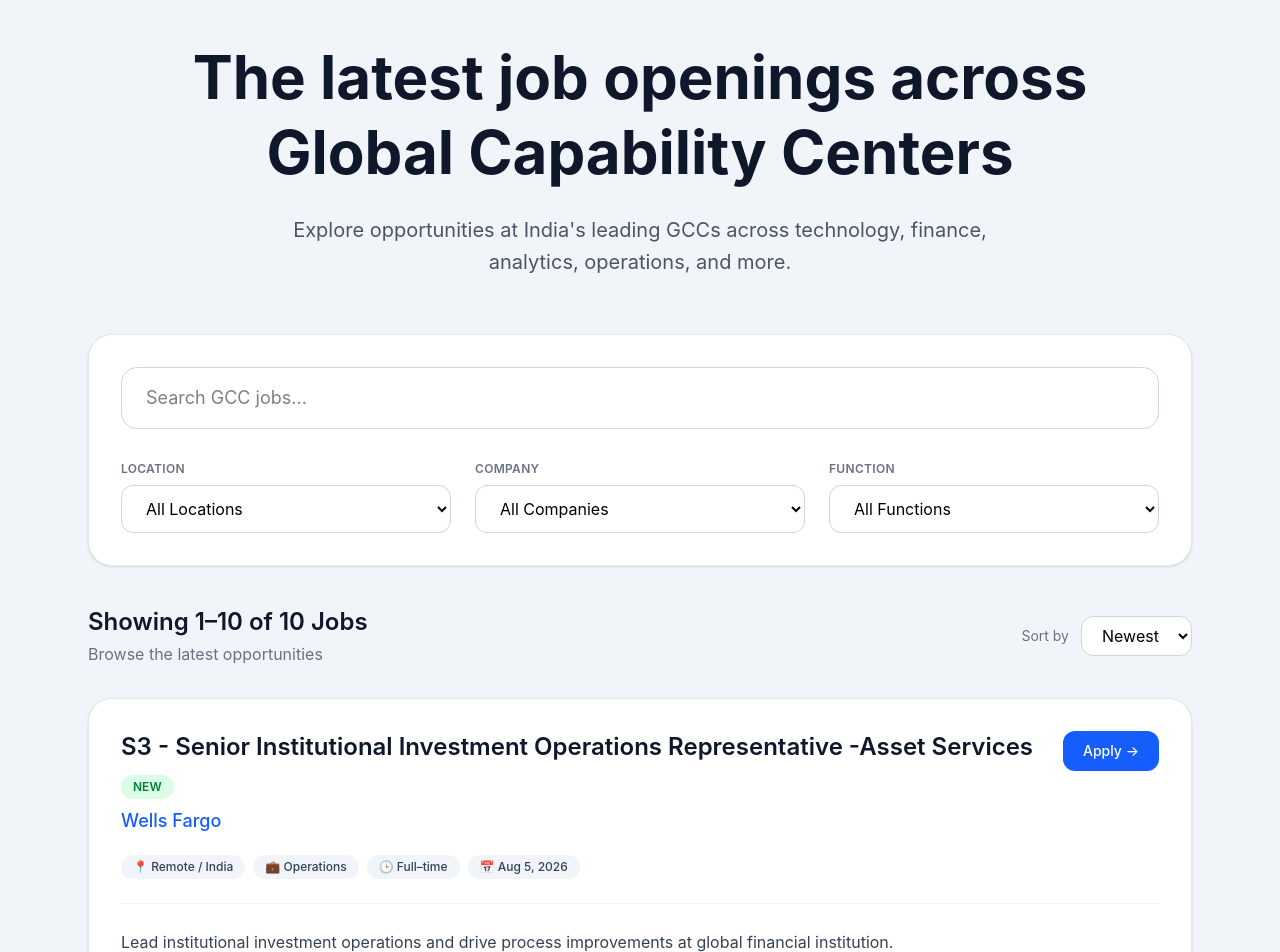
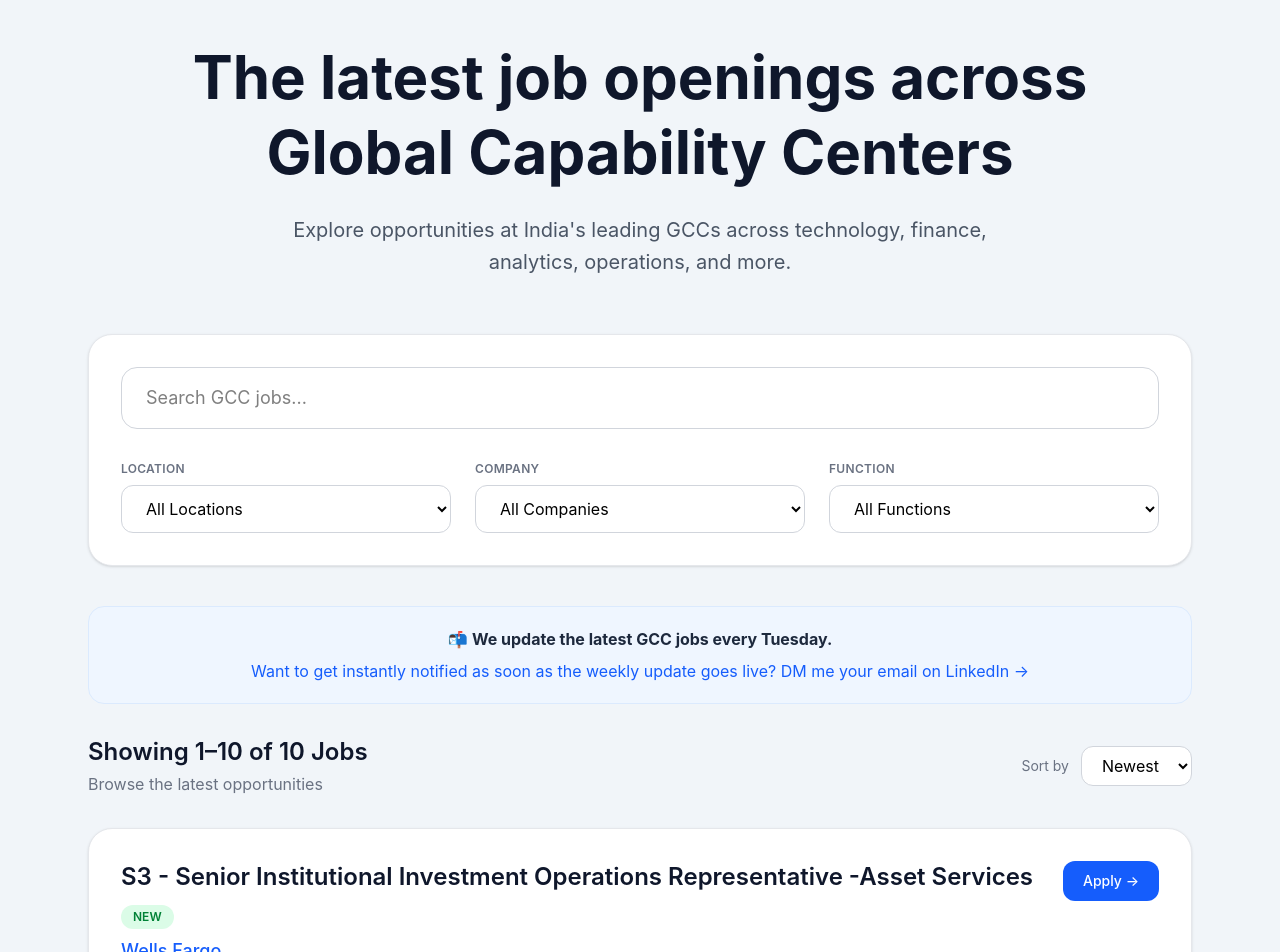
Before and after one commit to Rishigcc/gcc-job-board, a React (Vite) app: page / in a window 1280 px wide. Shown: the top 952 px of the page. Built offline with nearby package versions, Linux system fonts and the light colour scheme.

Commit message:
Add LinkedIn notification banner

```diff
--- a/src/App.jsx
+++ b/src/App.jsx
@@ -173,7 +173,22 @@ function App() {
           setJobFunction={setJobFunction}
           functions={functions}
         />
+<div className="mb-8 rounded-2xl border border-blue-100 bg-blue-50 px-6 py-5 text-center">
 
+  <p className="text-slate-800 font-medium">
+    📬 <strong>We update the latest GCC jobs every Tuesday.</strong>
+  </p>
+
+  <a
+    href="https://www.linkedin.com/in/therishinigam/"
+    target="_blank"
+    rel="noreferrer"
+    className="mt-2 inline-block text-blue-600 hover:underline"
+  >
+    Want to get instantly notified as soon as the weekly update goes live? DM me your email on LinkedIn →
+  </a>
+
+</div>
         <ResultsBar
           jobCount={filteredJobs.length}
           sortBy={sortBy}
--- a/src/components/JobCard.jsx
+++ b/src/components/JobCard.jsx
@@ -53,9 +53,9 @@ function JobCard({ job, normalizeLocation }) {
               <Badge>🕒 {job.schedule_type}</Badge>
             )}
 
-            {job.posted_at && (
-              <Badge>📅 {job.posted_at}</Badge>
-            )}
+           {job.posted_at && (
+  <Badge>📅 Posted on {job.posted_at}</Badge>
+)}
 
           </div>
 
@@ -125,8 +125,8 @@ function JobCard({ job, normalizeLocation }) {
           )}
 
           {job.posted_at && (
-            <Badge>📅 {job.posted_at}</Badge>
-          )}
+  <Badge>📅 Posted on {job.posted_at}</Badge>
+)}
 
         </div>
 
```
